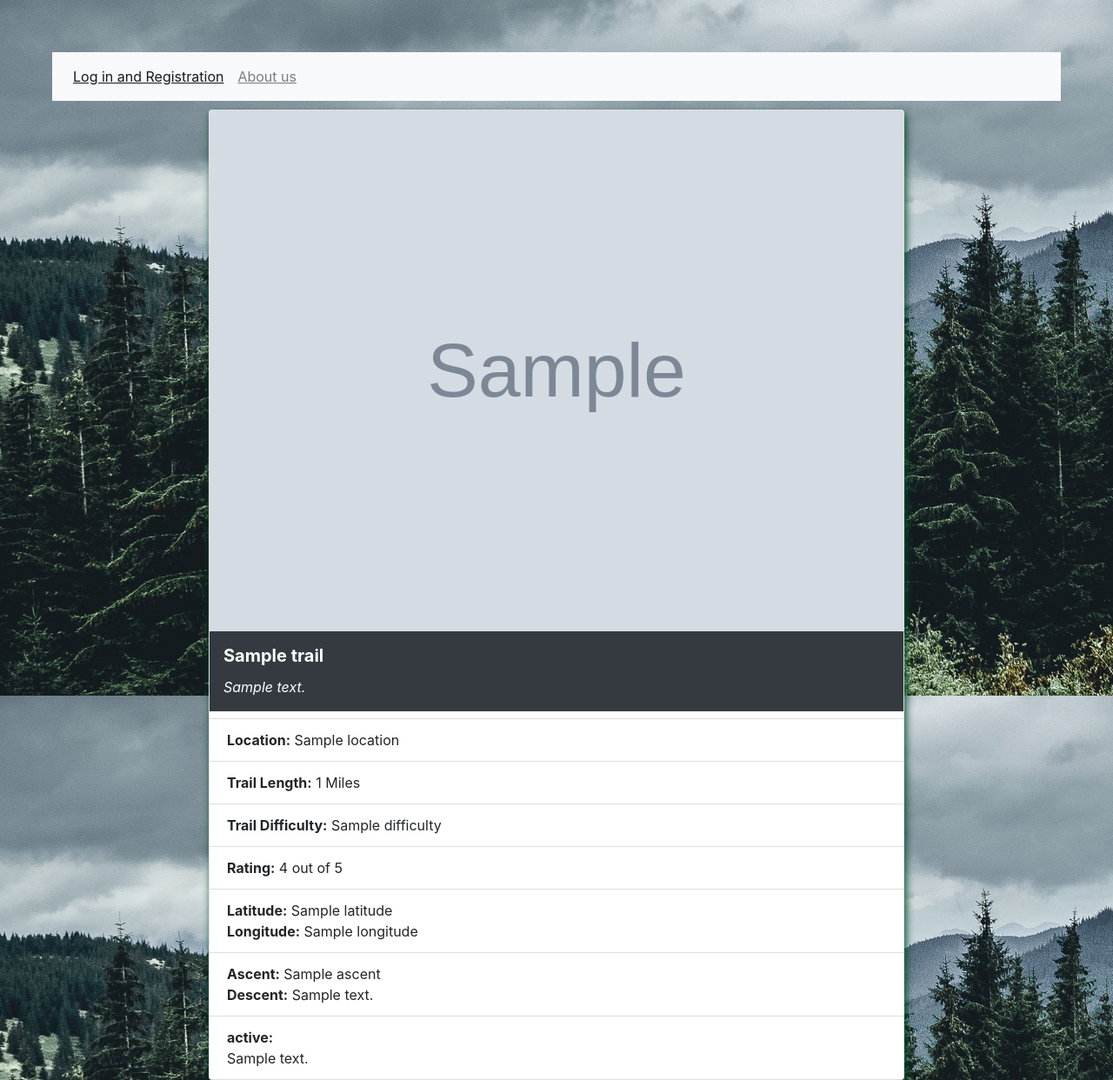
After one commit to Enrique-ibarra1/on_the_trail, a Django app: template on_the_trail/templates/profile.html in a window 1280 px wide. The commit adds this page. Shown: the whole page at 87% size. Run offline with Django 3.2, Linux system fonts and the light colour scheme; the template is opened without the code that fills it: most values are stand-ins (such as "Sample title", 1, 10 or a date in 2020); grey boxes marked "Sample" are stand-in pictures; some libraries are stand-ins or nearby versions.

Commit message:
merge fixed

```diff
--- /dev/null
+++ b/on_the_trail/templates/profile.html
@@ -0,0 +1,67 @@
+<!DOCTYPE html>
+<html lang="en">
+
+<head>
+    <meta charset="UTF-8">
+    <meta name="viewport" content="width=device-width, initial-scale=1.0">
+    <meta http-equiv="X-UA-Compatible" content="ie=edge">
+    <title>Park Profile Page</title>
+    <link href="//maxcdn.bootstrapcdn.com/bootstrap/4.1.1/css/bootstrap.min.css" rel="stylesheet" id="bootstrap-css">
+    {%load static%}
+    <link rel="stylesheet" href="{% static 'css/style.css' %}">
+</head>
+
+<body>
+    <nav class="navbar navbar-expand-sm bg-light navbar-light" style="margin: 10px;">
+        <ul class="navbar-nav">
+            {% if not request.session.user_id %}
+            <li class="nav-item active">
+                <a class="nav-link" href="/login_registration">Log in and Registration</a>
+            </li>
+            {%endif%}
+            <li class="nav-item">
+                <a class="nav-link" href="#">About us</a>
+            </li>
+            {% if request.session.user_id %}
+            <li>
+                <p style="margin: 8px 10px 8px 20px;">Hello {{request.session.first_name}}</p>
+            </li>
+            <li><a href="/login_registration/user/logout"
+                    style="margin: 8px 10px 8px 20px; color: inherit;">Logout</a></li>
+            {% endif %}
+        </ul>
+    </nav>
+
+    <div class="card text-center" style="width: 50rem; margin: 0 auto; box-shadow: 2px 5px 10px rgb(1, 78, 40)">
+        {% for trail in cont %}
+
+        {% if trail.imgMedium %}
+        <img class="card-img" src="{{trail.imgMedium}}" alt="No Image">
+        {% else %}
+        <img src="{% static 'images/default.jpg' %}">
+        {% endif %}
+
+        <div class="p-3 mb-2 bg-dark text-white text-left">
+            <h5 class="card-title">{{trail.name}}</h5>
+            <p class="card-text">{{trail.summary}}</p>
+        </div>
+        <ul class="list-group list-group-flush text-left">
+            <li class="list-group-item"><b>Location:</b> {{trail.location}}</li>
+            <li class="list-group-item"><b>Trail Length:</b> {{trail.length}} Miles</li>
+            <li class="list-group-item"><b>Trail Difficulty:</b> {{trail.difficulty}}</li>
+            <li class="list-group-item"><b>Rating:</b> {{trail.stars}} out of 5</li>
+            <li class="list-group-item"><b>Latitude:</b> {{trail.latitude}}<br> <b>Longitude:</b> {{trail.longitude}}</li>
+            <li class="list-group-item"><b>Ascent:</b> {{trail.ascent}}<br><b>Descent:</b> {{trail.descent}}</li>
+            <li class="list-group-item"><b>{{trail.conditionStatus}}:</b><br> {{trail.conditionDetails}}</li>
+        </ul>
+        {% endfor %}
+    </div>
+
+
+
+
+    <script src="//maxcdn.bootstrapcdn.com/bootstrap/4.1.1/js/bootstrap.min.js"></script>
+    <script src="//cdnjs.cloudflare.com/ajax/libs/jquery/3.2.1/jquery.min.js"></script>
+</body>
+
+</html>
--- a/on_the_trail/urls.py
+++ b/on_the_trail/urls.py
@@ -4,6 +4,8 @@ from . import views
 urlpatterns = [
     path('', views.homepage),
     path('search_trail', views.search_trail),
+    path('trail_profile/<int:trail_id>', views.trail_profile),
     path('favorite_trail', views.favorite_trail),
-    path('user_profile/<int:user_id>', views.user_profile)
+    path('user_profile/<int:user_id>', views.user_profile),
+
 ]
--- a/static/css/style.css
+++ b/static/css/style.css
@@ -42,6 +42,8 @@ body{
     padding: 0px;
 }
 
+
+
 .card-deck .card{
     box-shadow: 2px 5px 10px rgb(1, 78, 40);
     min-width: 27%;
@@ -65,4 +67,17 @@ body{
 
 .card-columns {
     column-count: 3;
-    }
+}
+
+a {
+    color: black;
+    text-decoration-line: underline;
+    text-decoration-style: solid;
+}
+a:visited {
+    color:black;
+}
+
+a:hover, a:active, a:focus {
+    color: black;
+}
```
Also changed, not shown: on_the_trail/templates/results.html (+8 -3 lines), on_the_trail/views.py (+12 -2 lines), on_the_trail/static/black.png (added), on_the_trail/static/blue.png (added), on_the_trail/static/blueblack.png (added), on_the_trail/static/dblack.png (added), on_the_trail/static/green.png (added), on_the_trail/static/greenblue.png (added).
